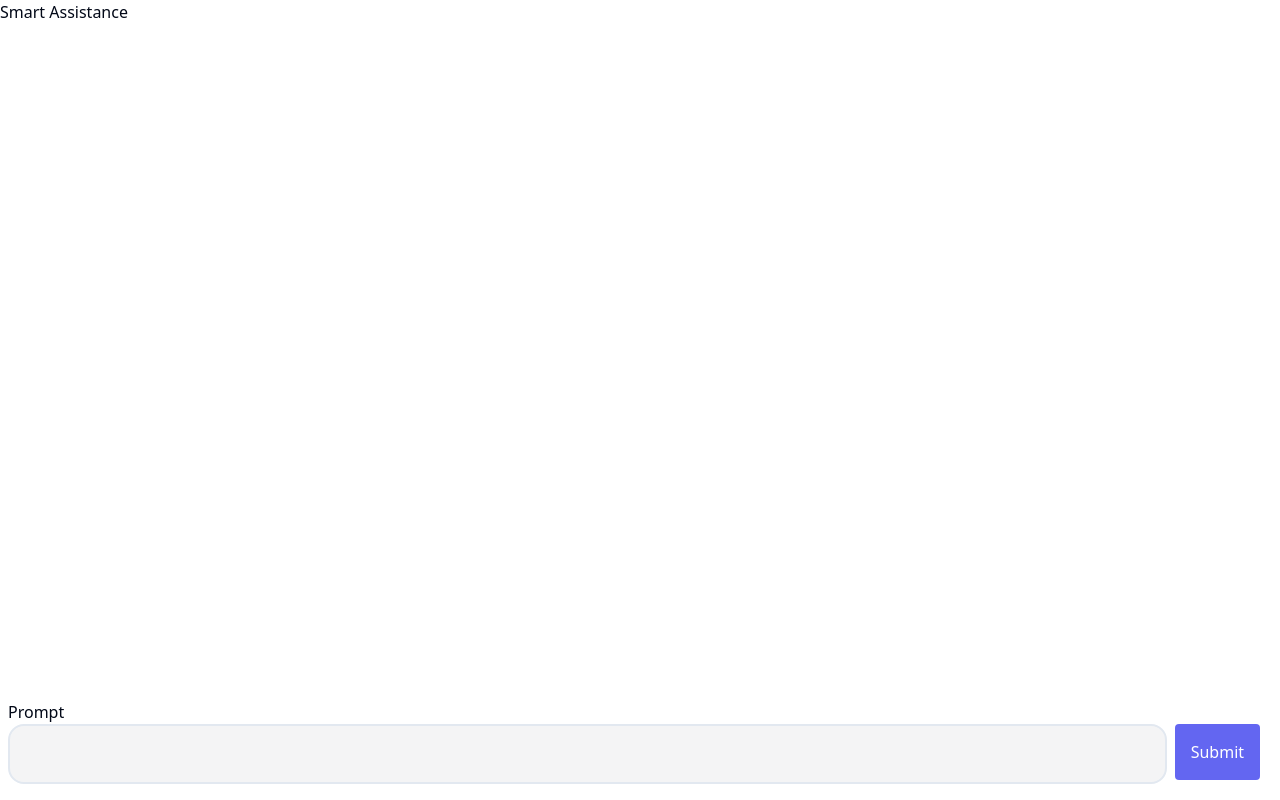
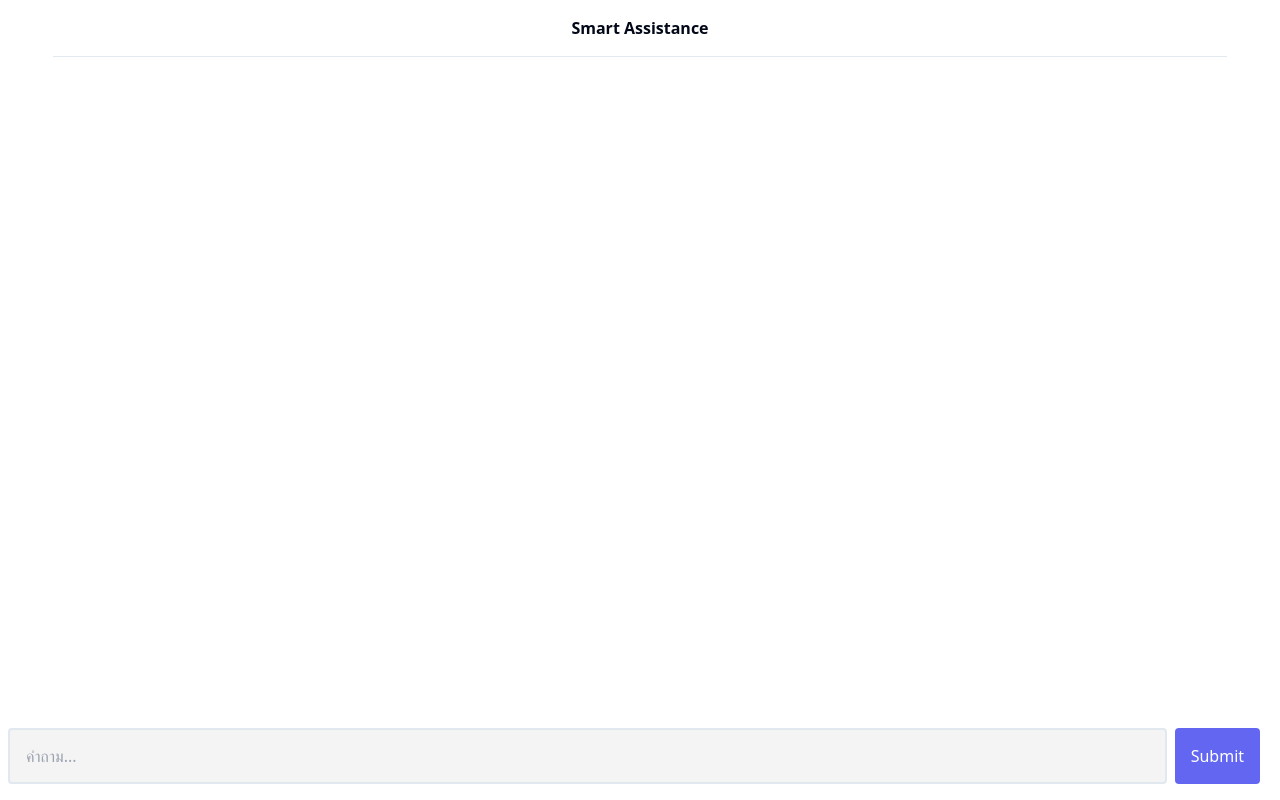
Before and after one commit to tonkaew131/GuaranTree, a Next.js app in the folder frontend/: page /helper in a window 1280 px wide. Built offline with nearby package versions, Linux system fonts and the light colour scheme.

Commit message:
Styling GPT "Smart" Chat

```diff
--- a/frontend/src/pages/api/gpt.ts
+++ b/frontend/src/pages/api/gpt.ts
@@ -23,7 +23,7 @@ export default async function handler(
     คำถามคือ ${messages[0].content}`
   }
 
-  console.log(messages)
+  // console.log(messages)
 
   const aiResponse = await openai.createChatCompletion({
     model: "gpt-3.5-turbo",
--- a/frontend/src/pages/helper/index.jsx
+++ b/frontend/src/pages/helper/index.jsx
@@ -1,4 +1,6 @@
 import { useChat } from "ai/react"
+
+import { useRef } from "react"
 
 // Optional but recommended: use the Edge Runtime. This can only be done at the page level, not inside nested components.
 export const runtime = "experimental-edge"
@@ -8,45 +10,75 @@ export default function Page() {
     api: "/api/gpt",
   })
 
+  const inputRef = useRef()
+
+  const sampleChats = ["น้ำท้วมสวน", "โรครากเน่า", "ผลหยุดออก"]
+
+  function onClickSuggest(suggest) {
+    // inputRef.current.defaultValue = suggest
+  }
+
   return (
     <>
-      <div className="bg-">
-        <p>Smart Assistance</p>
+      <div className="w-11/12 mx-auto  text-center">
+        <p className="py-4 font-bold">Smart Assistance</p>
+        <hr />
       </div>
-      <p className="">
+
+      <div className="p-4">
+        <div className="flex w-full justify-end gap-2">
+          {/* {messages.length == 0 &&
+            sampleChats.map((c, i) => {
+              return (
+                <span
+                  key={i}
+                  className="bg-zinc-100 px-2 py-1 rounded-full border-2 hover:cursor-pointer"
+                  onClick={(e) => onClickSuggest(c)}
+                >
+                  {c}
+                </span>
+              )
+            })} */}
+        </div>
+        <div className="">
           {messages.map((message, i) => {
             const lines = message.content.split("\n")
 
             return (
-            <div key={i} className="py-4">
+              <div
+                key={i}
+                className={`my-4 rounded ${
+                  message.role == "user" ? "text-left" : "mr-0 mx-auto"
+                } w-fit max-w-[80%] bg-sky-500 px-4 py-2 text-white`}
+              >
                 {lines.map((m, idx) => (
                   <p key={idx}>{m}</p>
                 ))}
               </div>
             )
           })}
-      </p>
+        </div>
+      </div>
       <form
         onSubmit={handleSubmit}
-        className="absolute bottom-2 p-2 left-1/2 -translate-x-1/2 w-full"
+        className="absolute bottom-2 p-2 left-1/2 -translate-x-1/2 w-full flex gap-2"
       >
-        <label htmlFor="input">Prompt</label>
-        <div className="flex gap-2">
         <input
+          ref={inputRef}
           name="prompt"
           value={input}
           onChange={handleInputChange}
           id="input"
+          placeholder="คำถาม..."
           autoComplete="off"
-            className="bg-zinc-100 rounded-2xl border-2 px-8 p-4 w-11/12"
+          className="bg-zinc-100 rounded border-2 px-4 p-3 w-11/12"
         />
         <button
           type="submit"
-            className="h-full bg-indigo-500 rounded text-white p-4"
+          className="h-full bg-indigo-500 rounded text-white p-4 z-50"
         >
           Submit
         </button>
-        </div>
       </form>
     </>
   )
```
Lines whose indentation alone changed are shown as unchanged.
